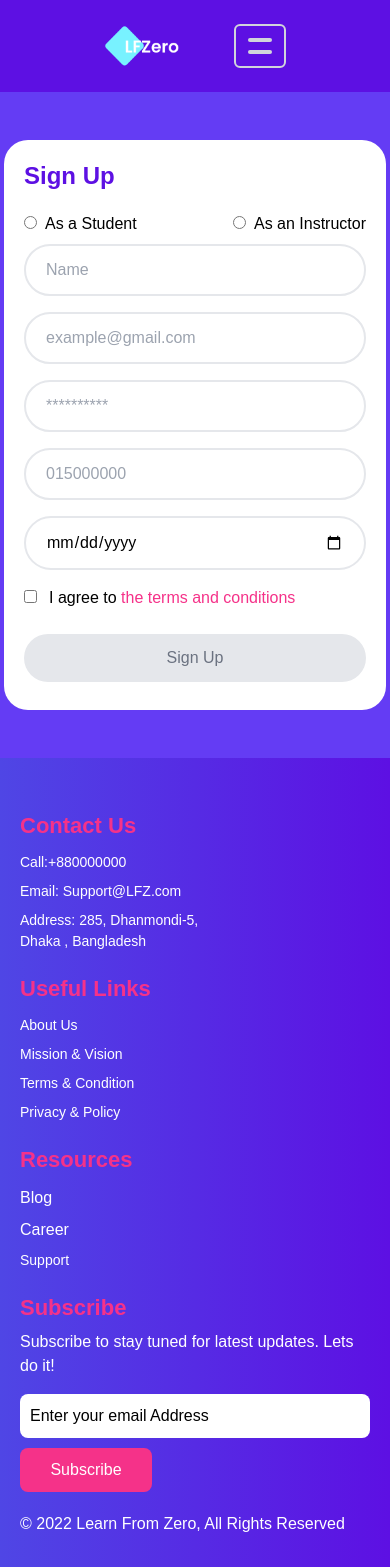
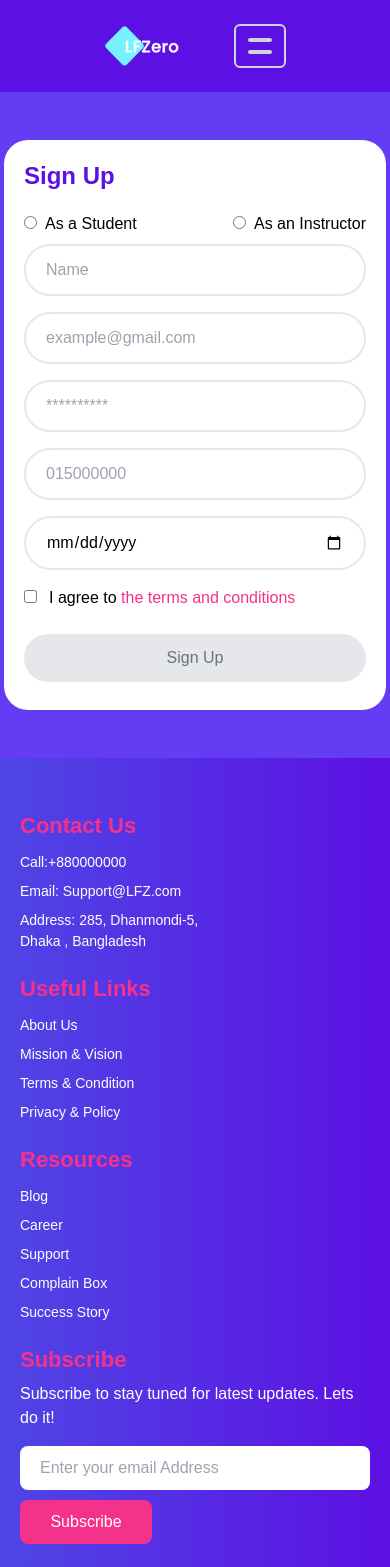
Before and after one commit to rezainiet/lfzero-client, a React (Create React App) app: page /signUp in a window 390 px wide. Shown: the top 1567 px of the page. Built offline with nearby package versions, Linux system fonts and the light colour scheme; no server answers.

Commit message:
fixed some issues in navbar and footer

```diff
--- a/src/components/Pages/Courses/FreeCourses.js
+++ b/src/components/Pages/Courses/FreeCourses.js
@@ -9,7 +9,7 @@ const FreeCourses = () => {
       .then((data) => setCourses(data));
   }, []);
   return (
-    <div className="my-28 mx-28">
+    <div className="my-28 mx-5 lg:mx-20">
       <div className="text-center ">
         <h2
           className="text-xl font-bold uppercase pb-5"
--- a/src/components/Pages/Courses/SchoolCollege.js
+++ b/src/components/Pages/Courses/SchoolCollege.js
@@ -10,7 +10,7 @@ const SchoolCollege = () => {
   }, []);
   console.log(courses);
   return (
-    <div className="my-28 mx-28">
+    <div className="my-28 mx-5 lg:mx-20">
       <div className="text-center ">
         <h2
           className="text-xl font-bold uppercase pb-5"
--- a/src/components/Pages/Courses/SkillDevlopment.js
+++ b/src/components/Pages/Courses/SkillDevlopment.js
@@ -10,7 +10,7 @@ const SkillDevlopment = () => {
   }, []);
   console.log(courses);
   return (
-    <div className="my-28 mx-28">
+    <div className="my-28 mx-5 lg:mx-20">
       <div className="text-center ">
         <h2
           className="text-xl font-bold uppercase pb-5"
--- a/src/components/Pages/Courses/TrendingCourses.js
+++ b/src/components/Pages/Courses/TrendingCourses.js
@@ -10,7 +10,7 @@ const TrendingCourses = () => {
   }, []);
   console.log(courses);
   return (
-    <div className="my-28 mx-28">
+    <div className="my-28 mx-5 lg:mx-20">
       <div className="text-center ">
         <h2
           className="text-xl font-bold uppercase pb-5"
--- a/src/components/Pages/Homepage/HeroSlider/HeroSlider.js
+++ b/src/components/Pages/Homepage/HeroSlider/HeroSlider.js
@@ -3,8 +3,11 @@ import heroImage1 from './../../../../assets/images/object.png'
 import playLogo from './../../../../assets/images/icons/play.svg'
 import './HeroSLider.css'
 import { useNavigate } from 'react-router-dom';
+import { useAuthState } from 'react-firebase-hooks/auth';
+import auth from '../../../../firebase.init';
 
 const HeroSlider = () => {
+    const [user] = useAuthState(auth);
     const navigate = useNavigate();
 
     return (
@@ -18,7 +21,7 @@ const HeroSlider = () => {
                                 <p className='my-5'>LFZero is an interesting platform that will teach <br /> you an elegant way</p>
                             </div>
                             <div className='flex gap-16 items-center mt-5'>
-                                <div><button className='bg-pink-500 px-12 py-2 rounded-full font-semibold' onClick={() => navigate('/login')}>Join Free</button></div>
+                                <div><button className={!user ? 'bg-pink-500 px-12 py-2 rounded-full font-semibold' : 'bg-gray-200 text-gray-700 px-12 py-2 rounded-full font-semibold'} onClick={() => navigate('/login')} disabled={user}>{user ? 'Joined' : 'Join Free'}</button></div>
                                 <div className='flex items-center gap-4'>
                                     <img src={playLogo} alt="Play logo" />
                                     <p>Watch how it works</p>
--- a/src/components/Pages/Homepage/Partners/Partners.js
+++ b/src/components/Pages/Homepage/Partners/Partners.js
@@ -22,7 +22,7 @@ const Partners = () => {
                     </p>
                 </div>
             </div>
-            <div className='grid grid-cols-3 lg:grid-cols-6 gap-5 mt-12'>
+            <div className='grid grid-cols-2 md:grid-cols-3 lg:grid-cols-6 gap-5 mt-12'>
                 <div className='flex items-center justify-center'><img src={partner1} alt="" /></div>
                 <div className='flex items-center justify-center'><img src={partner2} alt="" /></div>
                 <div className='flex items-center justify-center'><img src={partner3} alt="" /></div>
--- a/src/components/Pages/Reviews.js/Reviews.js
+++ b/src/components/Pages/Reviews.js/Reviews.js
@@ -10,7 +10,7 @@ const Reviews = () => {
   }, []);
   console.log(reviews);
   return (
-    <div className="my-28 mx-28">
+    <div className="my-28 mx-5 lg:mx-20">
       <div className="text-center ">
         <h2
           className="text-xl font-bold uppercase pb-5"
--- a/src/components/Pages/SignUp/SignUp.js
+++ b/src/components/Pages/SignUp/SignUp.js
@@ -10,12 +10,7 @@ const SignUp = () => {
     const [agree, setAgree] = useState(false)
     const [role, setRole] = useState('')
     const navigate = useNavigate()
-    const [
-        createUserWithEmailAndPassword,
-        user,
-        loading,
-        error,
-    ] = useCreateUserWithEmailAndPassword(auth);
+    const [createUserWithEmailAndPassword, user, loading, error] = useCreateUserWithEmailAndPassword(auth);
     const [updateProfile, updating, nameError] = useUpdateProfile(auth);
 
     const signUpFormSubmit = async (e) => {
@@ -34,8 +29,8 @@ const SignUp = () => {
             .catch(function (error) {
                 console.log(error);
             });
+        await createUserWithEmailAndPassword(email, pass);
         await updateProfile({ displayName: name });
-        await createUserWithEmailAndPassword(email, pass)
     }
 
     if (user) {
--- a/src/components/shared/Footer/Footer.js
+++ b/src/components/shared/Footer/Footer.js
@@ -1,7 +1,16 @@
 import React from 'react';
 import { Link } from 'react-router-dom';
+import { toast } from 'react-toastify';
 
 const Footer = () => {
+
+
+    const handleClickSubscribe = (event) => {
+        event.preventDefault();
+        toast.success('Thanks for subscribing!');
+        event.target.field.value = '';
+    };
+
     return (
         <footer className='bg-gradient-to-r from-indigo-600 to-[#5D10E3]'>
             <div className='pt-[51px] pb-[66px] px-5 2xl:px-0 max-w-7xl mx-auto'>
@@ -22,16 +31,18 @@ const Footer = () => {
                     </div>
                     <div className='flex flex-col'>
                         <h4 className='text-[#F53289] font-bold text-[22px] mb-1.5 lg:mb-[27px] mt-4 sm:mt-0'>Resources</h4>
-                        <Link to='/blog' className='text-white font-[14px] my-1' href=''>Blog</Link>
-                        <Link to='/career' className='text-white font-[14px] my-1' href=''>Career</Link>
-                        <a className='text-white text-[14px] my-1' href=''>Support</a>
+                        <Link to='/blog' className='text-white text-[14px] my-1'>Blog</Link>
+                        <Link to='/career' className='text-white text-[14px] my-1'>Career</Link>
+                        <Link to='/support' className='text-white text-[14px] my-1'>Support</Link>
+                        <Link to='/complain-box' className='text-white text-[14px] my-1'>Complain Box</Link>
+                        <Link to='/success-story' className='text-white text-[14px] my-1'>Success Story</Link>
                     </div>
                     <div className='col-span-full lg:col-start-4 lg:col-end-6 flex flex-col'>
                         <h4 className='text-[#F53289] font-bold text-[22px] mb-1.5 lg:mb-[27px] mt-4 sm:mt-[28px] lg:mt-0'>Subscribe</h4>
                         <p className='text-white text-base mb-4'>Subscribe to stay tuned for latest updates. Lets do it!</p>
-                        <form className='flex flex-col sm:flex-row gap-2.5'>
-                            <input className='placeholder-black font-normal text-base py-2.5 sm:py-[18px] px-[10px] rounded-lg max-w-[350px] sm:min-w-[290px] lg:w-[290px] outline-white' type='text' placeholder='Enter your email Address'></input>
-                            <input className='text-white bg-[#F53289] font-normal rounded-lg w-[132px] px-[18px] py-2.5 sm:py-[18px] cursor-pointer' type='submit' value='Subscribe'></input>
+                        <form className='flex flex-col sm:flex-row gap-2.5' onSubmit={handleClickSubscribe}>
+                            <input name='field' className='placeholder-gray-400 font-normal text-base py-2.5 sm:py-[18px] px-5 rounded-lg max-w-sm sm:min-w-[290px] lg:w-[290px] outline-white ' type='email' placeholder='Enter your email Address'></input>
+                            <button className='text-white bg-[#F53289] font-normal rounded-lg w-[132px] px-[18px] py-2.5 sm:py-[18px] cursor-pointer' type='submit' value='Subscribe'>Subscribe</button>
                         </form>
                     </div>
                 </div>
```
Also changed, not shown: src/components/shared/Navbar/Navbar.js (+22 -12 lines).
